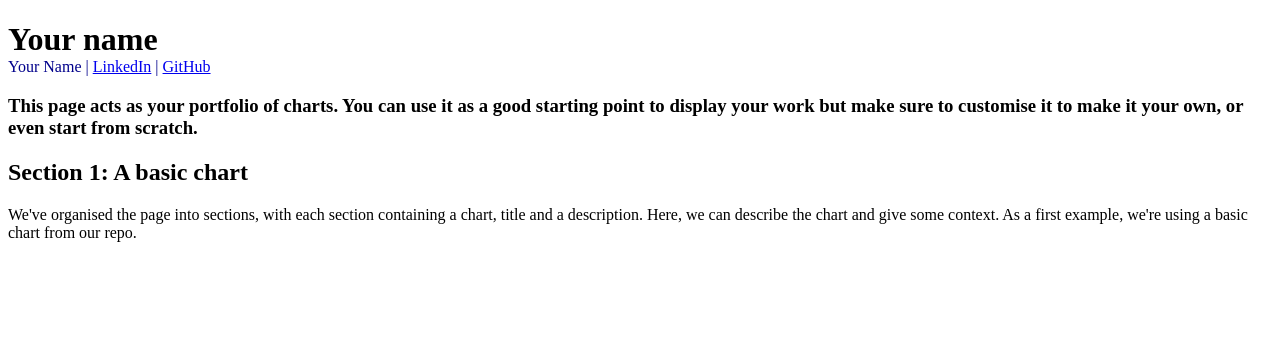
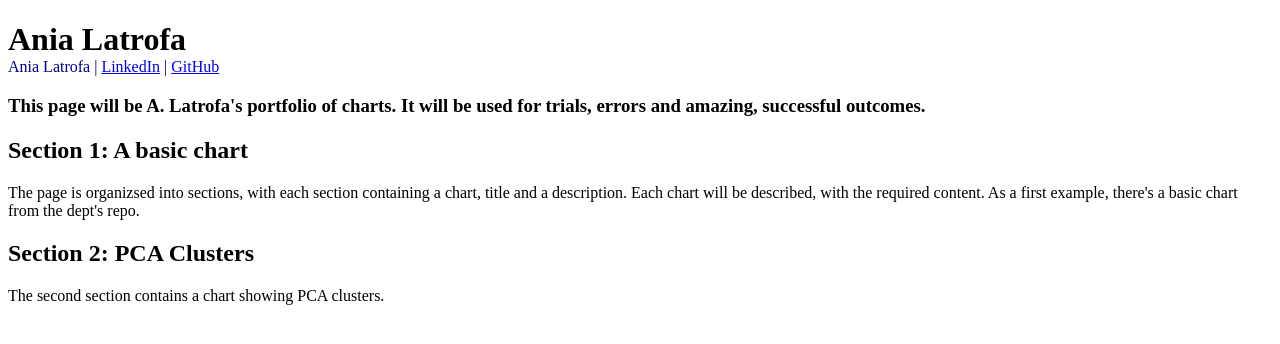
Before and after one commit to ALatrofa/ALatrofa.github.io, a plain HTML site: page index.html in a window 1280 px wide. Drawn offline with Linux system fonts and the light colour scheme; a script that the page names is missing.

Commit message:
Update index.html

```diff
--- a/index.html
+++ b/index.html
@@ -24,7 +24,7 @@
 
     <!-- This is a link to a stylesheet which contains rules about how each element on the page should be defined-->
     <!-- Try swapping to example3.css or another, and take a look at each example.css to see if you understand it-->
-    <link rel="stylesheet" type="text/css" href="Example3.css">
+    <link rel="stylesheet" type="text/css" href="styles.css">
     <title>My Portfolio</title> <!-- The title displayed in the browser tab, not on the page itself -->
 
     <!-- This is a link to the vega-lite packages which we're using to make graphs -->
@@ -45,15 +45,15 @@
 <!-- The body tag contains the elements that visitors to our page will see. -->
     <h1 class="big" style="margin-bottom: 0px;"> <!-- We have added a class to the header called "big" which we can use to style it in the CSS -->
         <!-- This is a header, it is the largest text on the page -->
-        Your name
+        Ania Latrofa
     </h1>
     <p style="margin-top: 0px; color: darkblue">
         <!-- we're setting the margin to 0px so the header and authour name are close together -->
-        Your Name | <a href="https://www.linkedin.com/in/YOUR_LINKEDIN/">LinkedIn</a> | <a
-            href="https://www.github.com/YOUR_GITHUB">GitHub</a>
+        Ania Latrofa | <a href="https://www.linkedin.com/in/ania-latrofa/">LinkedIn</a> | <a
+            href="https://www.github.com/ALatrofa">GitHub</a>
     </p>
     <h3 class="small"> <!-- We have added a class to the header called "small" which we can use to style it in the CSS -->
-        This page acts as your portfolio of charts. You can use it as a good starting point to display your work but make sure to customise it to make it your own, or even start from scratch.
+        This page will be A. Latrofa's portfolio of charts. It will be used for trials, errors and amazing, successful outcomes.
     </h3>
 
     <!-- We're organising the page into sections, with each section containing a chart, title and a description -->
@@ -61,13 +61,28 @@
         <div class="chart-description">
             <h2>Section 1: A basic chart</h2>
             <p> <!-- This is a paragraph, it's the main way to display text on a web page -->
-                We've organised the page into sections, with each section containing a chart, title and a description. Here, we can describe the chart and give some context.
-                As a first example, we're using a basic chart from our repo.
+                The page is organizsed into sections, with each section containing a chart, title and a description. Each chart will be described, with the required content.
+                As a first example, there's a basic chart from the dept's repo.
             </p>
         </div>
 
         <!-- This element will contain our vega-lite chart -->
         <figure id="Location1"></figure> <!-- we give it an id so we can put a vega-lite graph here with VegaEmbed -->
+
+        </section>
+
+    <section>
+        <div class="chart-description">
+             <h2>Section 2: PCA Clusters</h2>
+             <p> <!-- This is a paragraph, it's the main way to display text on a web page -->
+            The second section contains a chart showing PCA clusters.
+              </p>
+     </div>
+
+         <!-- This element will contain our vega-lite chart -->
+         <figure id="Location2"></figure> <!-- we give it an id so we can put a vega-lite graph here with VegaEmbed -->
+        </div>
+
 
     </section>
 
@@ -86,6 +101,11 @@
 
         vegaEmbed('#Location1', figure_1_spec) // We're using the vegaEmbed function to put a graph in the element with id figure_1
 
+        let figure_2_spec = "wk1_chart1.json"; // relative path — file must sit next to your HTML page
+        vegaEmbed('#Location2', figure_2_spec)        // You should have a spec for a graph in this same folder. Just specify its name here, e.g. let figure_2_spec = "chart2.json"
+
+        vegaEmbed('#Location2', figure_2_spec) // We're using the vegaEmbed function to put a graph in the element with id figure_2
+
         // Do you want to add more graphs?
         // try defining a new variable for figure_2_spec, adding VegaEmbed for Location2, and adding a new section in the HTML
         // e.g.
```
